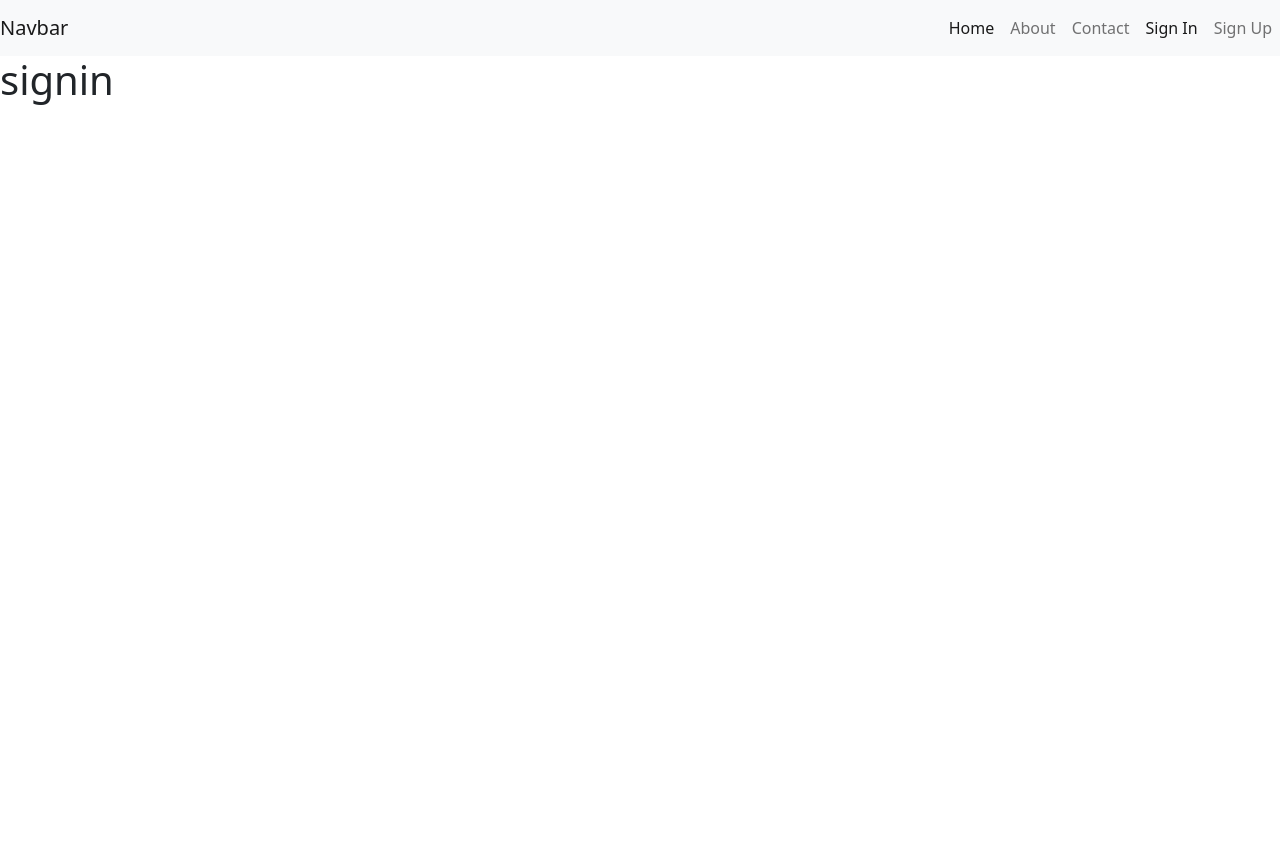
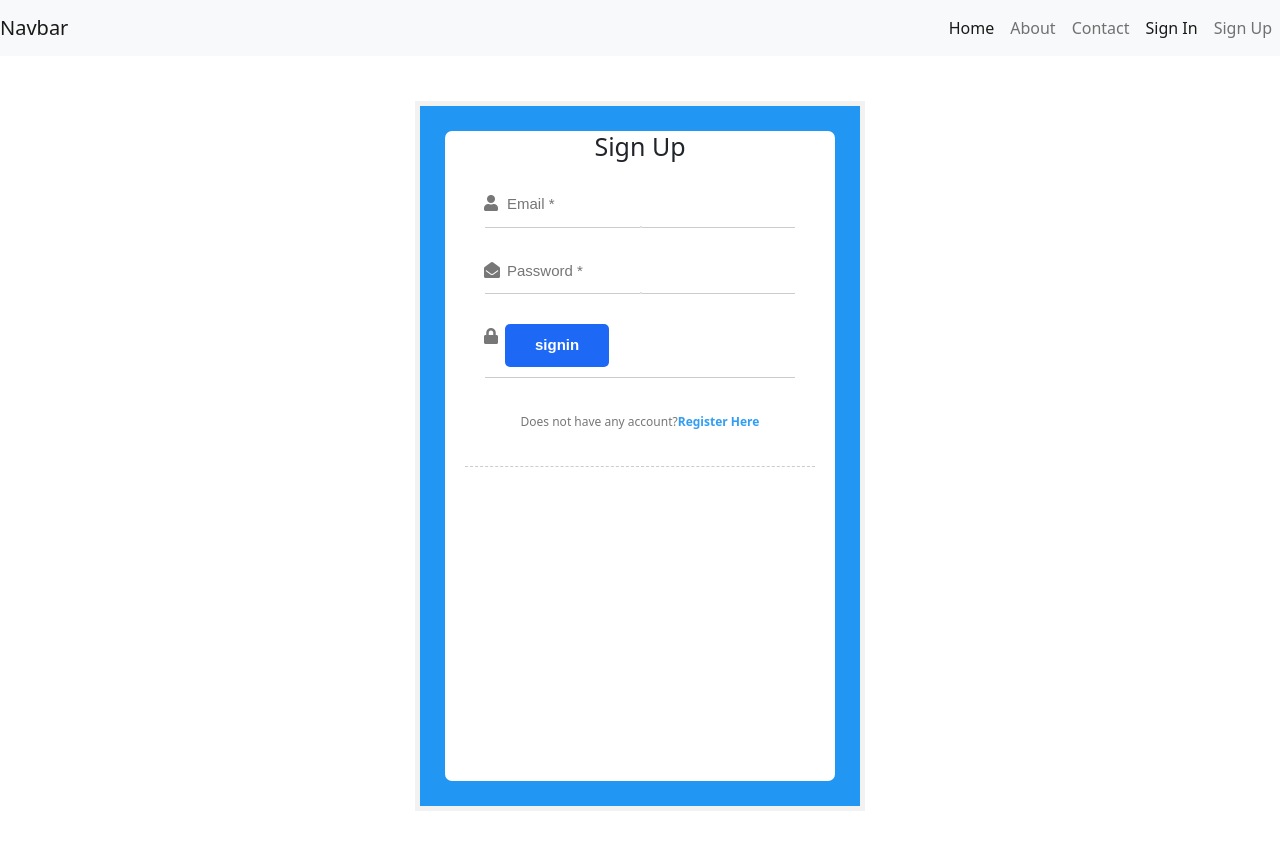
Before and after one commit to NumanAnees/MernApp, a React (Create React App) app in the folder client/: page /SignIn in a window 1280 px wide. Shown: the top 850 px of the page. Before the commit the page ends 800 px from the top, so only its background shows below. Built offline with nearby package versions, Linux system fonts and the light colour scheme.

Commit message:
signin page created

```diff
--- a/client/src/App.css
+++ b/client/src/App.css
@@ -8,7 +8,7 @@ body {
 .holder {
   width: 440px;
   background: #2196f3;
-  height: 730px;
+  height: 700px;
   margin: 50px auto;
   outline: 5px solid #f2f2f2;
 }
--- a/client/src/components/signin.js
+++ b/client/src/components/signin.js
@@ -1,9 +1,47 @@
 import React from "react";
+import { NavLink } from "react-router-dom";
 
 const signin = () => {
   return (
-    <div>
-      <h1>signin</h1>
+    <div className="holder">
+      <div className="parent">
+        <h3>Sign Up</h3>
+        <form action="">
+          <div>
+            <input
+              type="email"
+              placeholder="Email *"
+              name="email"
+              id="email"
+              required
+            />
+            <span className="border"></span>
+          </div>
+          <div>
+            <input
+              type="password"
+              placeholder="Password *"
+              name="password"
+              id="password"
+              required
+            />
+            <span className="border"></span>
+          </div>
+          <div className="form-group form-button">
+            <input
+              type="submit"
+              name="signin"
+              id="signin"
+              className="form-submit"
+              value="signin"
+            />
+          </div>
+          <p>
+            Does not have any account?
+            <NavLink to="/signup">Register Here</NavLink>
+          </p>
+        </form>
+      </div>
     </div>
   );
 };
--- a/client/src/components/signup.js
+++ b/client/src/components/signup.js
@@ -81,12 +81,6 @@ const signup = () => {
             <NavLink to="/signin">Login Here</NavLink>
           </p>
         </form>
-        <h4>Or Register With</h4>
-        <div className="social">
-          <i className="fab fa-facebook-f"></i>
-          <i className="fab fa-twitter"></i>
-          <i className="fab fa-google-plus-g"></i>
-        </div>
       </div>
     </div>
   );
```
